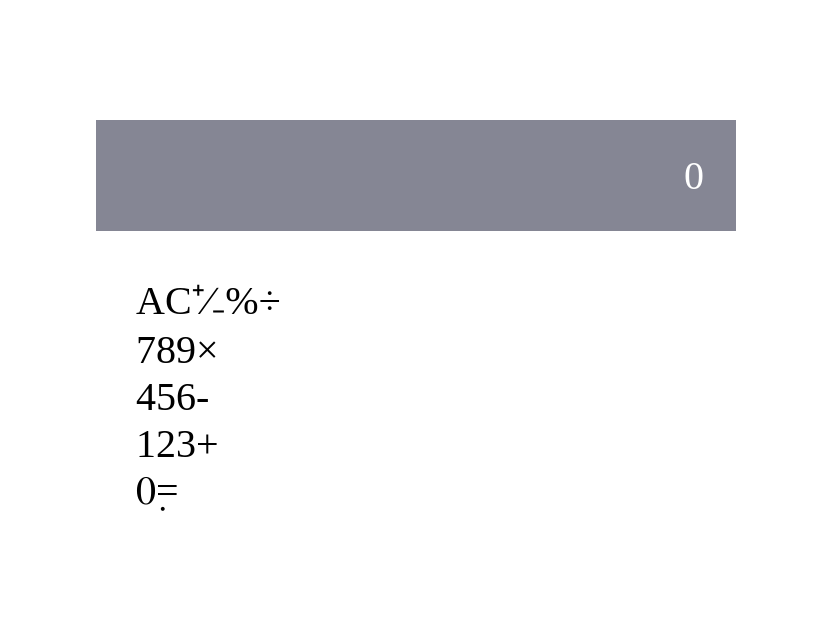
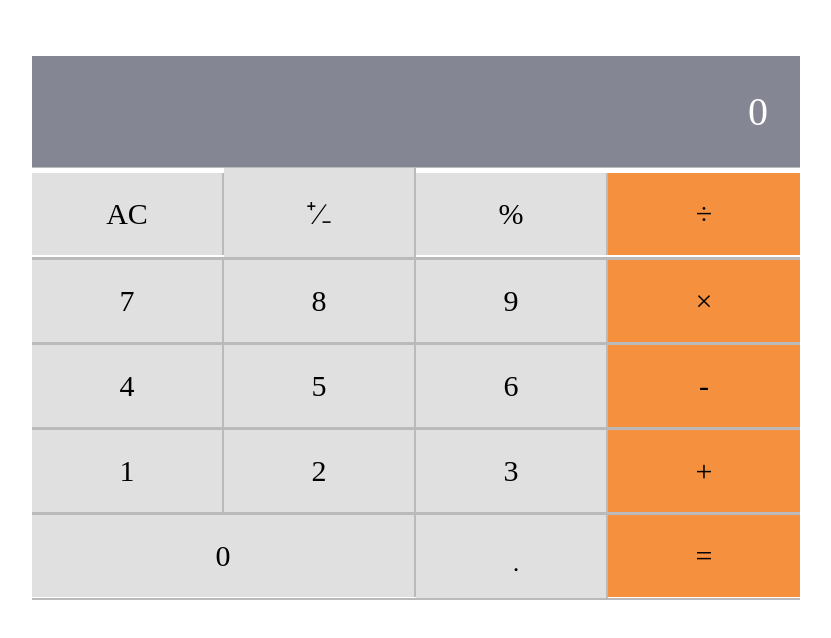
Before and after one commit to saied2035/Math-Magicians, a React (Create React App) app: page / in a window 1280 px wide. Shown: the top 638 px of the page, without its empty margins (224-1055 px from the left). Built offline with nearby package versions, Linux system fonts and the light colour scheme.

Commit message:
finish calculator design

```diff
--- a/src/components/Calculator.css
+++ b/src/components/Calculator.css
@@ -1,7 +1,6 @@
 #calculator {
-	width: 50vw;
-	height: 70vh;
-	margin: 15vh auto;
+	width: 60vw;
+	margin: 7vh auto;
 }
 #result-section {
 	background: #858694;
@@ -14,6 +13,32 @@
 	text-align: right;
 }
 #opertations-section {
+	padding: 0;
+	margin: 0;
 	list-style: none;
-	font-size: 40px;
+	font-size: 30px;
 }
+.row {
+	width: 100%;
+	border-top: 1.5px solid #bababa;
+	border-bottom: 2px solid #bababa;
+}
+.cell {
+	text-align: center;
+	display: inline-block;
+	background: #e0e0e0;
+	padding: 1.5rem 0;
+    width: 15vw;
+    box-sizing: border-box;
+    border-right: 0.20vw solid #bababa;
+}
+.cell:last-child {
+	background: #f5913e;
+	border-right: none;
+}
+.row:last-child > .cell:nth-last-child(3) {
+	width: 30vw;
+}
+span {
+	cursor: default;
+}
```
